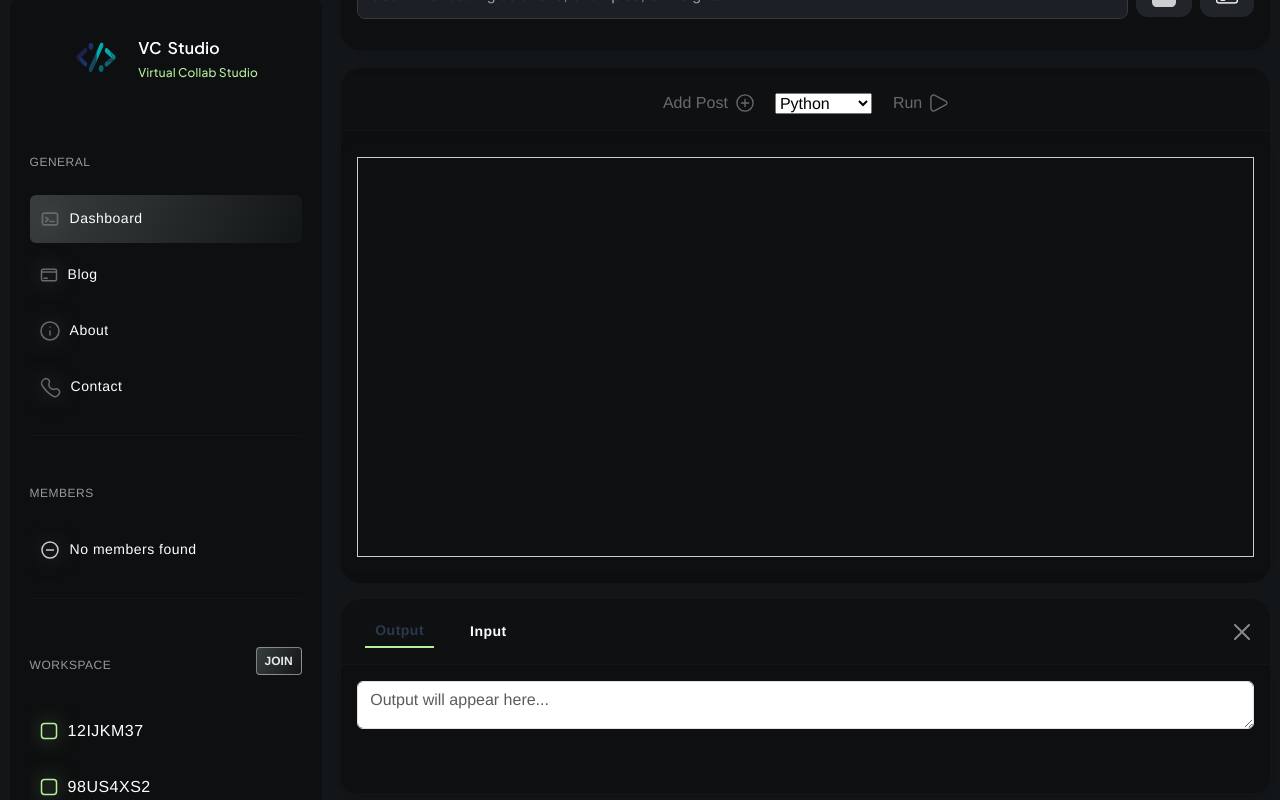
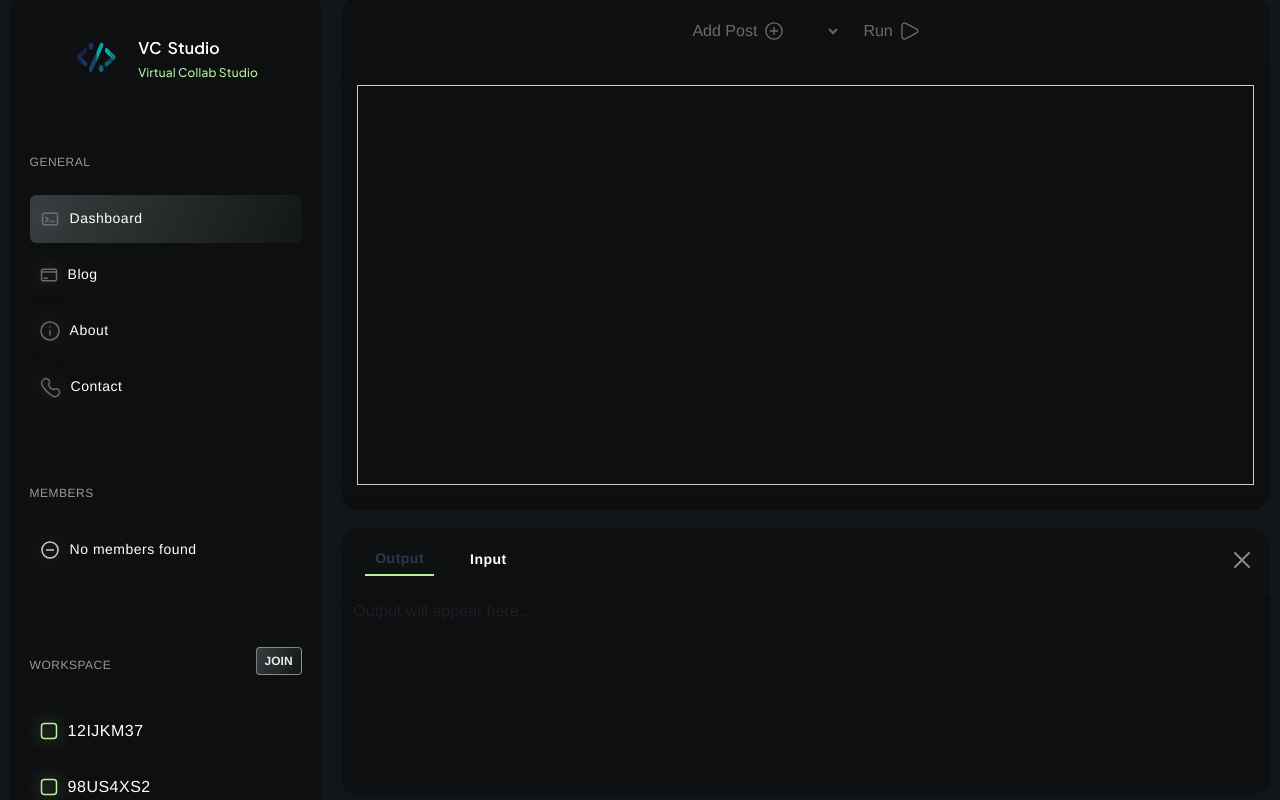
Before and after one commit to sarthak-dhaduk/Virtual-Collab-Studio, a React (Vite) app in the folder VC-Studio-Client/: page /dashboard in a window 1280 px wide. Both pictures are taken after a click on the button "Run". Built offline with nearby package versions, Linux system fonts and the light colour scheme.

Commit message:
chore(#35) dashboard ui fix

```diff
--- a/VC-Studio-Client/src/components/main-content.jsx
+++ b/VC-Studio-Client/src/components/main-content.jsx
@@ -343,40 +343,118 @@ const MainContent = ({ children, isLoggedIn }) => {
               {/* Code Editor Card */}
               <div className="card text-white mb-3">
                 <div className="card-header mt-2 d-flex justify-content-center align-items-center">
-                  {/* Add Post Button */}
                   <AddPostButton />
-                  {/* Language Dropdown */}
-                  {/* <DropdownLanguage
-                  options={languages}
-                  selectedOption={selectedLanguage}
-                  onOptionSelect={(lang) => setSelectedLanguage(lang)}
-                /> */}
-
                   <select
                     id="languageDropdown"
-                    className="dropdown ms-2 custom-btn"
+                    className="btn d-flex align-items-center justify-content-between"
                     onChange={(e) => setLanguage(e.target.value)}
+                    style={{ backgroundColor: "#0e1010", color: "#5f6b6e" }} // Updated background color and white text
                   >
-                    <option value="python">Python</option>
-                    <option value="javascript">JavaScript</option>
-                    <option value="csharp">C#</option>
-                    <option value="java">Java</option>
-                    <option value="cpp">C++</option>
-                    <option value="ruby">Ruby</option>
-                    <option value="go">Go</option>
-                    <option value="swift">Swift</option>
-                    <option value="rust">Rust</option>
-                    <option value="kotlin">Kotlin</option>
-                    <option value="php">PHP</option>
-                    <option value="sql">SQL</option>
-                    <option value="bash">Shell</option>
-                    <option value="haskell">Haskell</option>
-                    <option value="scala">Scala</option>
-                    <option value="perl">Perl</option>
-                    <option value="lua">Lua</option>
+                    <div className="dropdown-menu-lang show">
+                      <option
+                        value="python"
+                        style={{ backgroundColor: "#0e1010", color: "#fff" }}
+                      >
+                        Python
+                      </option>
+                      <option
+                        value="javascript"
+                        style={{ backgroundColor: "#0e1010", color: "#fff" }}
+                      >
+                        JavaScript
+                      </option>
+                      <option
+                        value="csharp"
+                        style={{ backgroundColor: "#0e1010", color: "#fff" }}
+                      >
+                        C#
+                      </option>
+                      <option
+                        value="java"
+                        style={{ backgroundColor: "#0e1010", color: "#fff" }}
+                      >
+                        Java
+                      </option>
+                      <option
+                        value="cpp"
+                        style={{ backgroundColor: "#0e1010", color: "#fff" }}
+                      >
+                        C++
+                      </option>
+                      <option
+                        value="ruby"
+                        style={{ backgroundColor: "#0e1010", color: "#fff" }}
+                      >
+                        Ruby
+                      </option>
+                      <option
+                        value="go"
+                        style={{ backgroundColor: "#0e1010", color: "#fff" }}
+                      >
+                        Go
+                      </option>
+                      <option
+                        value="swift"
+                        style={{ backgroundColor: "#0e1010", color: "#fff" }}
+                      >
+                        Swift
+                      </option>
+                      <option
+                        value="rust"
+                        style={{ backgroundColor: "#0e1010", color: "#fff" }}
+                      >
+                        Rust
+                      </option>
+                      <option
+                        value="kotlin"
+                        style={{ backgroundColor: "#0e1010", color: "#fff" }}
+                      >
+                        Kotlin
+                      </option>
+                      <option
+                        value="php"
+                        style={{ backgroundColor: "#0e1010", color: "#fff" }}
+                      >
+                        PHP
+                      </option>
+                      <option
+                        value="sql"
+                        style={{ backgroundColor: "#0e1010", color: "#fff" }}
+                      >
+                        SQL
+                      </option>
+                      <option
+                        value="bash"
+                        style={{ backgroundColor: "#0e1010", color: "#fff" }}
+                      >
+                        Shell
+                      </option>
+                      <option
+                        value="haskell"
+                        style={{ backgroundColor: "#0e1010", color: "#fff" }}
+                      >
+                        Haskell
+                      </option>
+                      <option
+                        value="scala"
+                        style={{ backgroundColor: "#0e1010", color: "#fff" }}
+                      >
+                        Scala
+                      </option>
+                      <option
+                        value="perl"
+                        style={{ backgroundColor: "#0e1010", color: "#fff" }}
+                      >
+                        Perl
+                      </option>
+                      <option
+                        value="lua"
+                        style={{ backgroundColor: "#0e1010", color: "#fff" }}
+                      >
+                        Lua
+                      </option>
+                    </div>
                   </select>
-
-                  {/* Run Button */}
                   <RunButton onClick={handleRunClick} />
                 </div>
 
@@ -422,32 +500,40 @@ const MainContent = ({ children, isLoggedIn }) => {
                       onClick={() => setIsTerminalVisible(false)}
                     ></button>
                   </div>
-                  <div className="card-body">
+                  <div className="card-body p-0">
                     <div
-                      className={`tab-pane fade ${
-                        activeTab === "output" ? "show active" : ""
+                      className={`${
+                        activeTab === "output" ? "d-block" : "d-none"
                       }`}
-                      id="output"
+                      style={{ height: "200px" }}
                     >
                       <textarea
                         id="outputBox"
-                        className="form-control"
+                        className="form-control h-100 border-0 rounded-0"
                         readOnly
                         placeholder="Output will appear here..."
-                        rows="6"
+                        style={{
+                          backgroundColor: "transparent",
+                          resize: "none",
+                          color: "#fff",
+                        }}
                       ></textarea>
                     </div>
                     <div
-                      className={`tab-pane fade ${
-                        activeTab === "input" ? "show active" : ""
+                      className={`${
+                        activeTab === "input" ? "d-block" : "d-none"
                       }`}
-                      id="input"
+                      style={{ height: "200px" }}
                     >
                       <textarea
                         id="stdinBox"
-                        className="form-control"
+                        className="form-control h-100 border-0 rounded-0"
                         placeholder="Enter input for your code here..."
-                        rows="4"
+                        style={{
+                          backgroundColor: "transparent",
+                          resize: "none",
+                          color: "#fff",
+                        }}
                       ></textarea>
                     </div>
                   </div>
```
Also changed, not shown: 1 other file (tests, documents, lock files or other folders).
